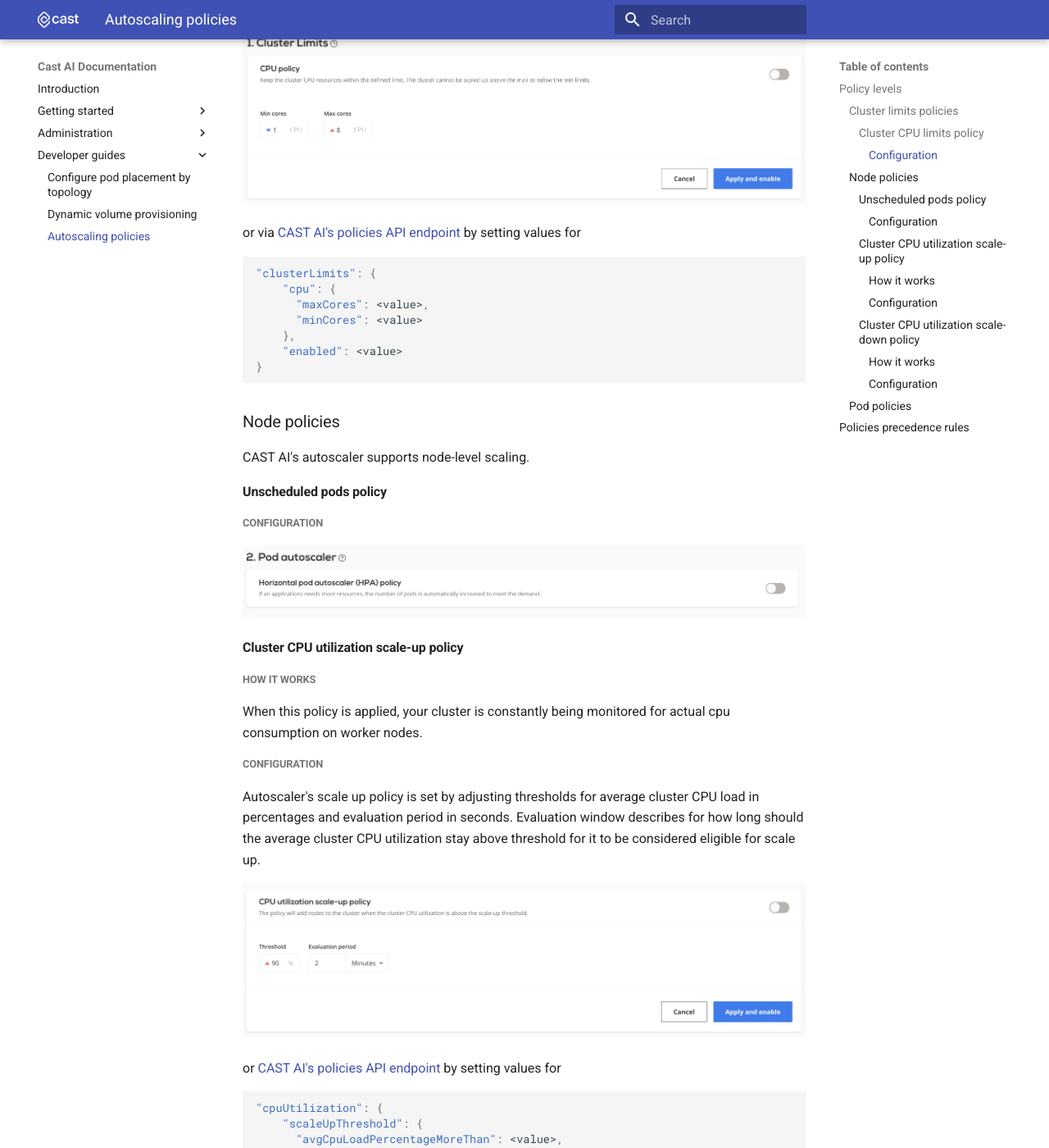
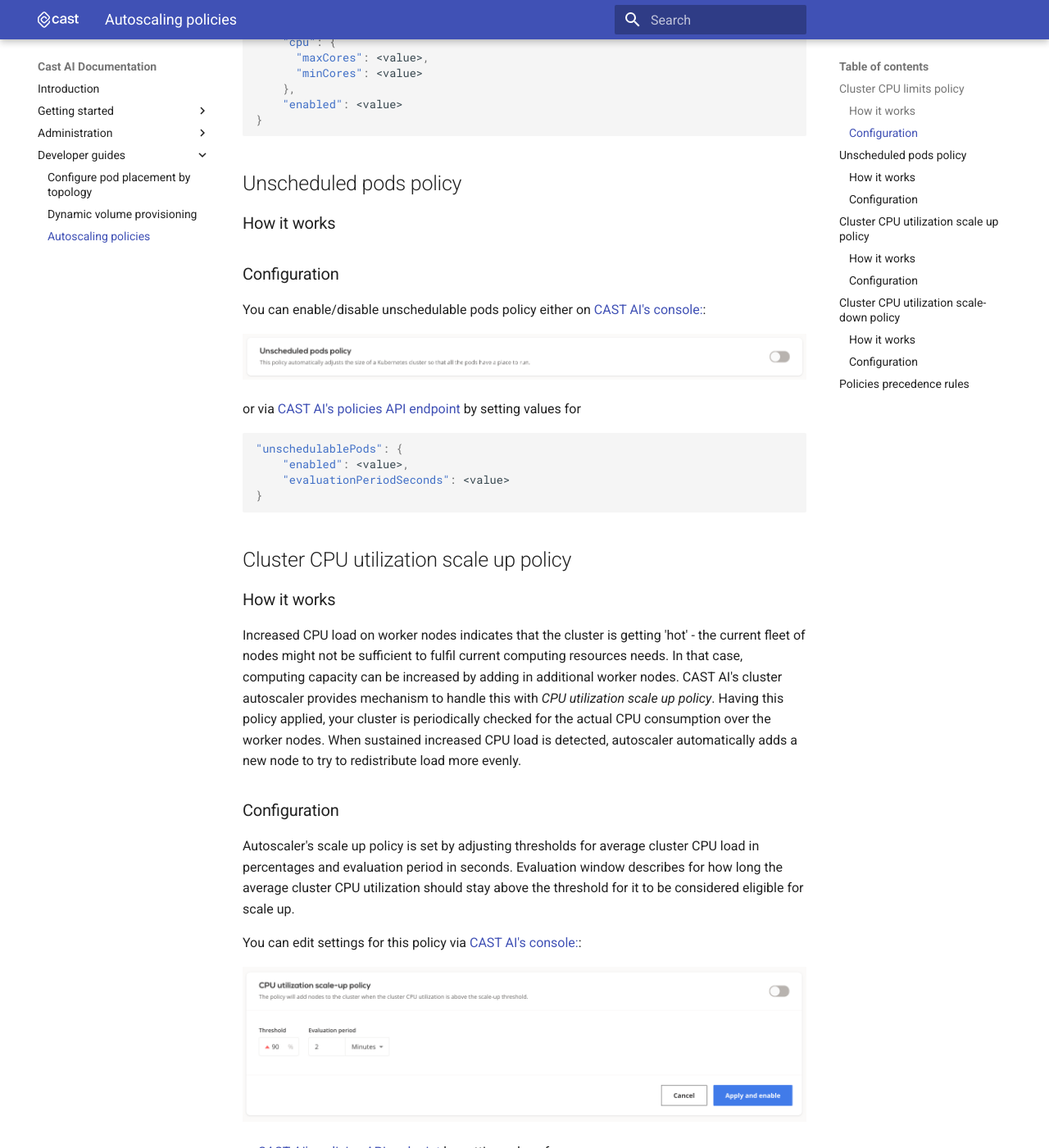
Before and after one commit to castai/docs, an MkDocs documentation site: the page built from docs/guides/autoscaling-policies.md, in a window 1280 px wide and 1400 px high, scrolled down 890 px. Shown: the whole window at 82% size. Built offline with MkDocs 1.6.1 and Material for MkDocs 9.7.7, drawn with Linux system fonts in a browser that asks for light colours; some of the changed text lies outside the part shown.

Commit message:
chore: update docs on unschedulable pods policy + cleanup

````diff
--- a/docs/guides/autoscaling-policies.md
+++ b/docs/guides/autoscaling-policies.md
@@ -4,25 +4,14 @@
 
 This topic describes available policy configuration options as well as provides guidance on how to configure them.
 
-## Policy levels
+## Cluster CPU limits policy
 
-Policies can be split into multiple sections based on it's the area of effect within a cluster:
-
-* [Cluster limits](https://castai.github.io/docs/administration/configuring-gcp-credentials/)
-* [Node](https://castai.github.io/docs/administration/configuring-gcp-credentials/)
-* [Pod](https://castai.github.io/docs/administration/configuring-gcp-credentials/)
-
-### Cluster limits policies
-
-Cluster limits policies allow you to set the minimum and maximum allowed cluster's computing capacity based on particular node metrics.
-If enabled, cluster's up scaling and down scaling actions will respect the limits constraint - the cluster's total resource capacity will stay within the defined range.
-
-#### Cluster CPU limits policy
+### How it works
 
 Each CAST AI's cluster size can be limited by **the total amount** of vCPUs available on all worker nodes used to run workloads.
 If disabled, the cluster will be able to upscale indefinitely, and downscale to 0 worker nodes depending on the actual resource consumption.
 
-##### Configuration
+### Configuration
 
 Cluster CPU limits settings can be adjusted either via [CAST AI's console:](https://console.cast.ai/)
 
@@ -39,25 +28,39 @@
 }
 ```
 
-### Node policies
+## Unscheduled pods policy
 
-CAST AI's autoscaler supports node-level scaling.
+### How it works
 
-#### Unscheduled pods policy
+### Configuration
 
-##### Configuration
+You can enable/disable unschedulable pods policy either on [CAST AI's console:](https://console.cast.ai/):
 
 ![](../img/autoscaling/unschedulable_pods.png)
 
-#### Cluster CPU utilization scale-up policy
+or via [CAST AI's policies API endpoint](https://api.cast.ai/v1/spec/#/cluster-policies/UpsertPolicies) by setting values for
+```json
+"unschedulablePods": {
+    "enabled": <value>,
+    "evaluationPeriodSeconds": <value>
+}
+```
 
-##### How it works
 
-When this policy is applied, your cluster is constantly being monitored for actual cpu consumption on worker nodes.
+## Cluster CPU utilization scale up policy
 
-##### Configuration
+### How it works
+Increased CPU load on worker nodes indicates that the cluster is getting 'hot' - the current fleet of nodes might not be sufficient to fulfil current computing resources needs.
+In that case, computing capacity can be increased by adding in additional worker nodes.
+CAST AI's cluster autoscaler provides mechanism to handle this with _CPU utilization scale up policy_.
+Having this policy applied, your cluster is periodically checked for the actual CPU consumption over the worker nodes.
+When sustained increased CPU load is detected, autoscaler automatically adds a new node to try to redistribute load more evenly.
+
+### Configuration
 Autoscaler's scale up policy is set by adjusting thresholds for average cluster CPU load in percentages and evaluation period in seconds.
-Evaluation window describes for how long should the average cluster CPU utilization stay above threshold for it to be considered eligible for scale up.
+Evaluation window describes for how long the average cluster CPU utilization should stay above the threshold for it to be considered eligible for scale up.
+
+You can edit settings for this policy via [CAST AI's console:](https://console.cast.ai/):
 
 ![](../img/autoscaling/cpu_scale_up.png)
 
@@ -69,12 +72,12 @@
       "enabled": <value>,
       "evaluationPeriodSeconds": <value>
     }
-  },
+}
 ```
 
-#### Cluster CPU utilization scale-down policy
+## Cluster CPU utilization scale-down policy
 
-##### How it works
+### How it works
 
 CAST AI's node autoscaler decreases the size of the cluster when some worker nodes are consistently unneeded for a significant amount of time.
 A node is considered unneeded when it has low actual CPU utilization. On the event of scale down a node will be drained and removed from a cluster if :
@@ -87,7 +90,7 @@
 If autoscaler fails to find worker nodes eligible for deletion, cluster's state would not be affected.
 Otherwise, only a single node at a time will be attempted to remove. In that case, autoscaler issues termination of the underlying instance in a cloud-provider-dependent manner.
 
-##### Configuration
+### Configuration
 
 You can control autoscaler's scale down policy by adjusting thresholds for average cluster CPU load in percentages and evaluation period in seconds.
 Evaluation window describes for how long should the average cluster CPU utilization stay below threshold for it to be considered eligible for scale down.
@@ -104,10 +107,7 @@
       "enabled": <value>,
       "evaluationPeriodSeconds": <value>
     }
-  },
+}
 ```
 
-
-### Pod policies
-
 ## Policies precedence rules
````
Also changed, not shown: docs/img/autoscaling/hpa.png (added), docs/img/autoscaling/unschedulable_pods.png.
